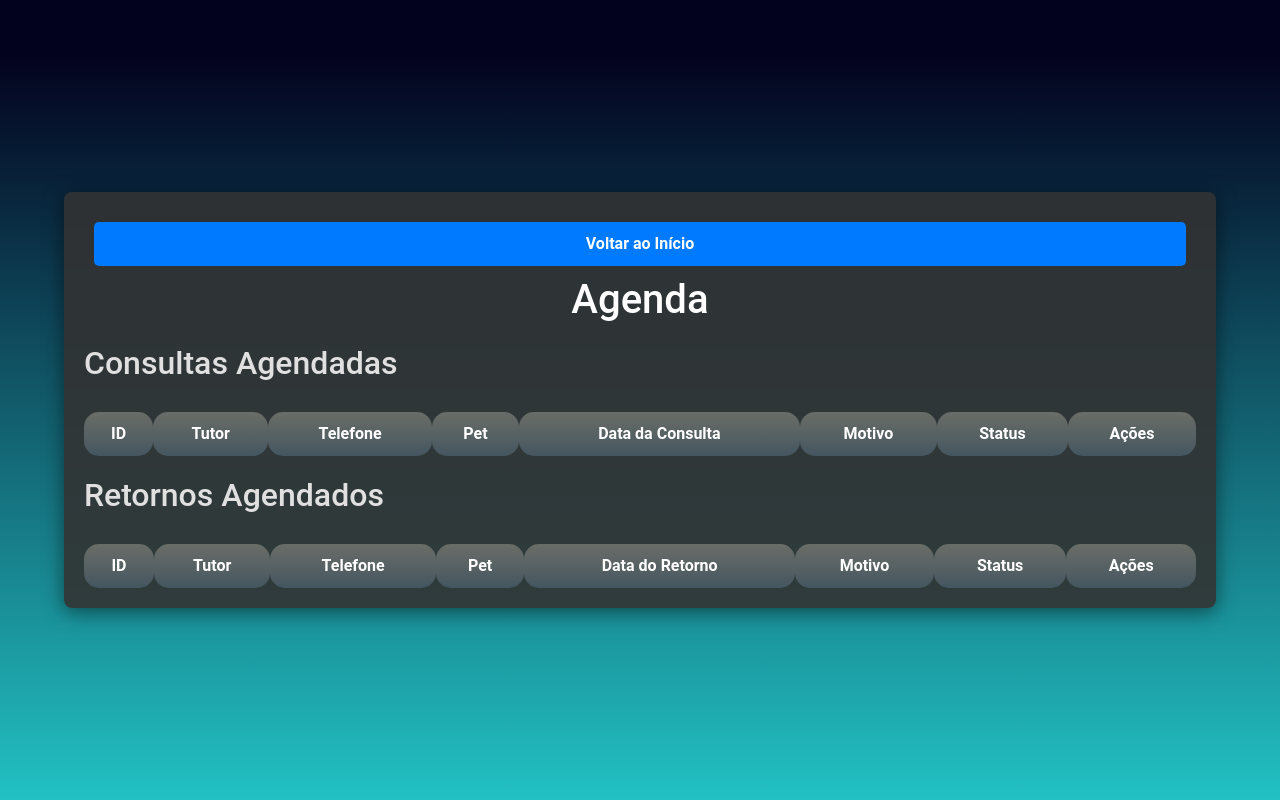
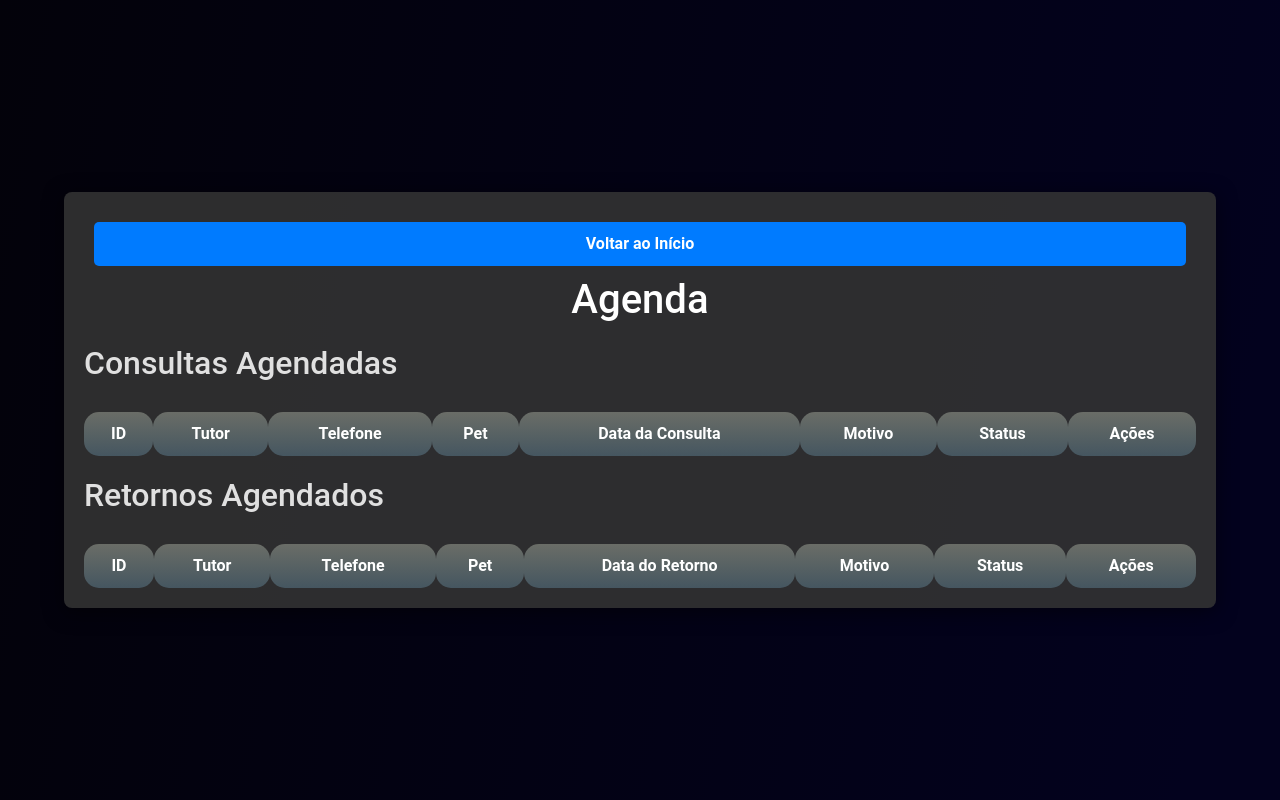
Before and after one commit to Caiosad10/flaskTest, a Flask app: page /ver_agenda in a window 1280 px wide. Run offline with Flask 3, Linux system fonts and the light colour scheme; data that the repository does not hold is empty; some libraries are stand-ins or nearby versions.

Commit message:
Alteração de backgroud e adição de estilização para a barra de rolagem

```diff
--- a/templates/agendarRetorno.html
+++ b/templates/agendarRetorno.html
@@ -8,7 +8,7 @@
         body {
             font-family: Roboto, sans-serif;
             background: rgb(34,193,195);
-            background: linear-gradient(0deg, rgba(34,193,195,1) 0%, rgba(3,2,30,1) 93%);
+            background: linear-gradient(100deg, rgba(3,2,10,1) 0%, rgba(3,2,30,1) 93%);
             margin: 0;
             padding: 0;
             display: flex;
--- a/templates/index.html
+++ b/templates/index.html
@@ -20,7 +20,7 @@
         body {
             font-family: Roboto, sans-serif;
             background: rgb(34,193,195);
-            background: linear-gradient(0deg, rgba(34,193,195,1) 0%, rgba(3,2,30,1) 93%);
+            background: linear-gradient(100deg, rgba(3,2,10,1) 0%, rgba(3,2,30,1) 93%);
             margin: 0;
             padding: 0;
             display: flex;
--- a/templates/verAgenda.html
+++ b/templates/verAgenda.html
@@ -9,7 +9,7 @@
         body {
             font-family: Roboto, sans-serif;
             background: rgb(34,193,195);
-            background: linear-gradient(0deg, rgba(34,193,195,1) 0%, rgba(3,2,30,1) 93%);
+            background: linear-gradient(100deg, rgba(3,2,10,1) 0%, rgba(3,2,30,1) 93%);
             margin: 0;
             padding: 0;
             display: flex;
@@ -28,6 +28,17 @@
             overflow: auto;
             max-height: 90vh;
         }
+
+        ::-webkit-scrollbar {
+                background-color: #1d1d1d;
+                width: 5px;
+                border-top-right-radius: 10px;
+                border-bottom-right-radius: 10px;
+
+
+            }
+
+
 
         h1 {
             color: #ffffff;
```
Also changed, not shown: templates/marcarConsulta.html (+8 -1 lines).
